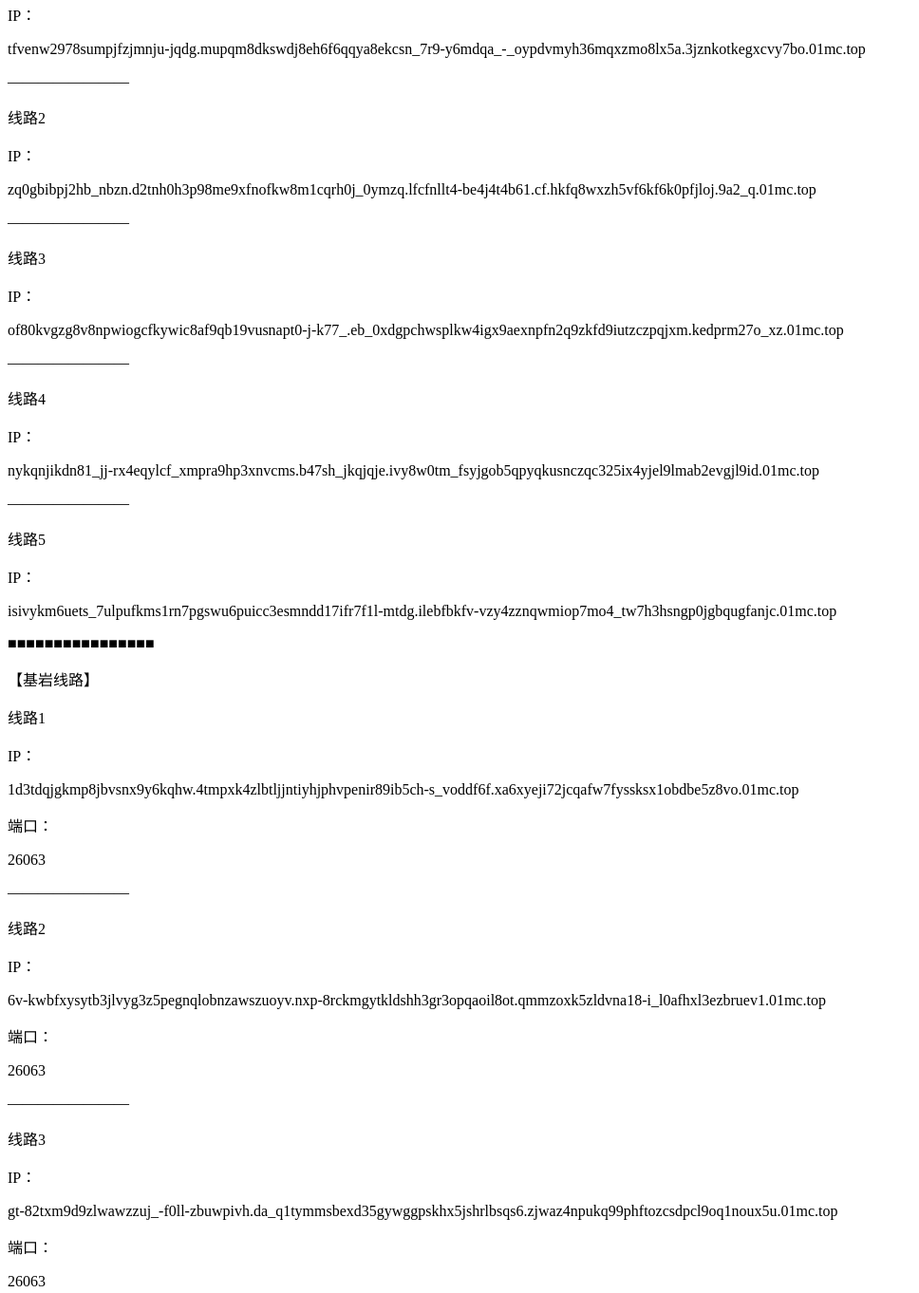
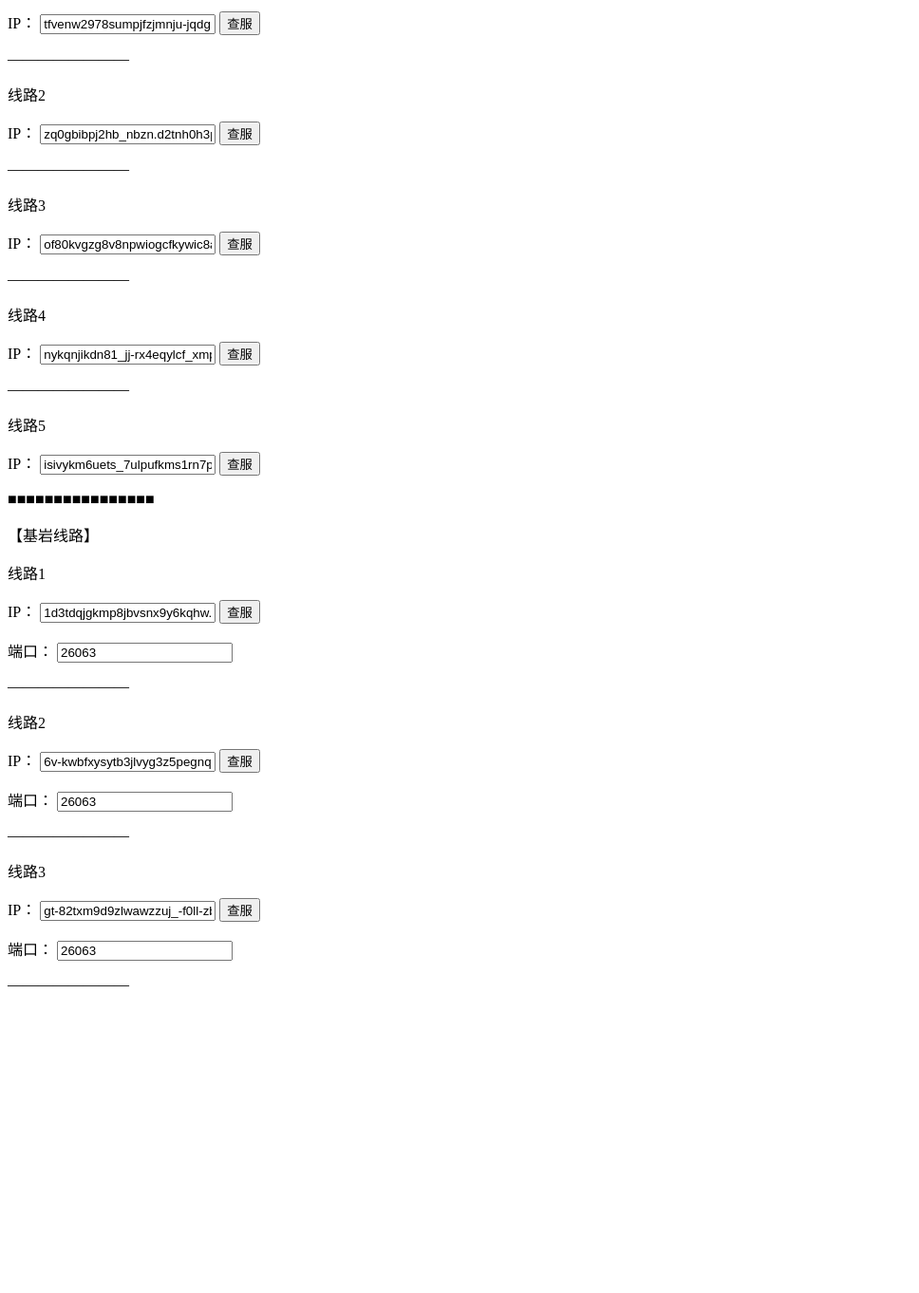
Before and after one commit to 239LAN/cxsjip, a plain HTML site: page index.html in a window 1280 px wide. Shown: the part 279-1641 px from the top of the page at 95% size, without its empty margins (0-968 px from the left). After the commit the page ends 1341 px from the top, so only its background shows below. Drawn offline with Linux system fonts and the light colour scheme.

Commit message:
Update index.html

```diff
--- a/index.html
+++ b/index.html
@@ -1,45 +1,62 @@
-<p>2区因双端互通原因网络质量较差，<p>
+<!DOCTYPE html>
+<html>
+<head>
+<meta charset="utf-8">
+<title>创想世界IP查询</title>
+</head>
+<body>
+<p>1区因双端互通原因网络质量较差，<p>
 <p>（说人话就是Java和基岩用一个通道，挤！）<p>
 <p>因此新增5条Java加速线路和3条基岩加速线路。<p>
 <p>请自选延时低的线路！！！<p>
 <p>■■■■■■■■■■■■■■■■<p>
 <p>【Java线路】<p>
 <p>线路1<p>
-<p>IP：<p>
-<p>tfvenw2978sumpjfzjmnju-jqdg.mupqm8dkswdj8eh6f6qqya8ekcsn_7r9-y6mdqa_-_oypdvmyh36mqxzmo8lx5a.3jznkotkegxcvy7bo.01mc.top<p>
+<p>IP：
+<input type="text" value="tfvenw2978sumpjfzjmnju-jqdg.mupqm8dkswdj8eh6f6qqya8ekcsn_7r9-y6mdqa_-_oypdvmyh36mqxzmo8lx5a.3jznkotkegxcvy7bo.01mc.top" readonly id="textAreas"/>
+<a href=https://mcsrvstat.us/server/tfvenw2978sumpjfzjmnju-jqdg.mupqm8dkswdj8eh6f6qqya8ekcsn_7r9-y6mdqa_-_oypdvmyh36mqxzmo8lx5a.3jznkotkegxcvy7bo.01mc.top><button>查服</button></a>
 <p>————————<p>
 <p>线路2
 <p>IP：
-<p>zq0gbibpj2hb_nbzn.d2tnh0h3p98me9xfnofkw8m1cqrh0j_0ymzq.lfcfnllt4-be4j4t4b61.cf.hkfq8wxzh5vf6kf6k0pfjloj.9a2_q.01mc.top<p>
+<input type="text" value="zq0gbibpj2hb_nbzn.d2tnh0h3p98me9xfnofkw8m1cqrh0j_0ymzq.lfcfnllt4-be4j4t4b61.cf.hkfq8wxzh5vf6kf6k0pfjloj.9a2_q.01mc.top" readonly id="textAreas"/>
+<a href=https://mcsrvstat.us/server/zq0gbibpj2hb_nbzn.d2tnh0h3p98me9xfnofkw8m1cqrh0j_0ymzq.lfcfnllt4-be4j4t4b61.cf.hkfq8wxzh5vf6kf6k0pfjloj.9a2_q.01mc.top><button>查服</button></a>
 <p>————————
 <p>线路3
 <p>IP：
-<p>of80kvgzg8v8npwiogcfkywic8af9qb19vusnapt0-j-k77_.eb_0xdgpchwsplkw4igx9aexnpfn2q9zkfd9iutzczpqjxm.kedprm27o_xz.01mc.top<p>
+<input type="text" value="of80kvgzg8v8npwiogcfkywic8af9qb19vusnapt0-j-k77_.eb_0xdgpchwsplkw4igx9aexnpfn2q9zkfd9iutzczpqjxm.kedprm27o_xz.01mc.top" readonly id="textAreas"/>
+<a href=https://mcsrvstat.us/server/of80kvgzg8v8npwiogcfkywic8af9qb19vusnapt0-j-k77_.eb_0xdgpchwsplkw4igx9aexnpfn2q9zkfd9iutzczpqjxm.kedprm27o_xz.01mc.top><button>查服</button></a>
 <p>————————
 <p>线路4
 <p>IP：
-<p>nykqnjikdn81_jj-rx4eqylcf_xmpra9hp3xnvcms.b47sh_jkqjqje.ivy8w0tm_fsyjgob5qpyqkusnczqc325ix4yjel9lmab2evgjl9id.01mc.top<p>
+<input type="text" value="nykqnjikdn81_jj-rx4eqylcf_xmpra9hp3xnvcms.b47sh_jkqjqje.ivy8w0tm_fsyjgob5qpyqkusnczqc325ix4yjel9lmab2evgjl9id.01mc.top" readonly id="textAreas"/>
+<a href=https://mcsrvstat.us/server/nykqnjikdn81_jj-rx4eqylcf_xmpra9hp3xnvcms.b47sh_jkqjqje.ivy8w0tm_fsyjgob5qpyqkusnczqc325ix4yjel9lmab2evgjl9id.01mc.top><button>查服</button></a>
 <p>————————
 <p>线路5
 <p>IP：
-<p>isivykm6uets_7ulpufkms1rn7pgswu6puicc3esmndd17ifr7f1l-mtdg.ilebfbkfv-vzy4zznqwmiop7mo4_tw7h3hsngp0jgbqugfanjc.01mc.top<p>
+<input type="text" value="isivykm6uets_7ulpufkms1rn7pgswu6puicc3esmndd17ifr7f1l-mtdg.ilebfbkfv-vzy4zznqwmiop7mo4_tw7h3hsngp0jgbqugfanjc.01mc.top" readonly id="textAreas"/>
+<a href=https://mcsrvstat.us/server/isivykm6uets_7ulpufkms1rn7pgswu6puicc3esmndd17ifr7f1l-mtdg.ilebfbkfv-vzy4zznqwmiop7mo4_tw7h3hsngp0jgbqugfanjc.01mc.top><button>查服</button></a>
 <p>■■■■■■■■■■■■■■■■
 <p>【基岩线路】
 <p>线路1
 <p>IP：
-<p>1d3tdqjgkmp8jbvsnx9y6kqhw.4tmpxk4zlbtljjntiyhjphvpenir89ib5ch-s_voddf6f.xa6xyeji72jcqafw7fyssksx1obdbe5z8vo.01mc.top<p>
+<input type="text" value="1d3tdqjgkmp8jbvsnx9y6kqhw.4tmpxk4zlbtljjntiyhjphvpenir89ib5ch-s_voddf6f.xa6xyeji72jcqafw7fyssksx1obdbe5z8vo.01mc.top" readonly id="textAreas"/>
+<a href=https://mcsrvstat.us/bedrock/1d3tdqjgkmp8jbvsnx9y6kqhw.4tmpxk4zlbtljjntiyhjphvpenir89ib5ch-s_voddf6f.xa6xyeji72jcqafw7fyssksx1obdbe5z8vo.01mc.top><button>查服</button></a>
 <p>端口：
-<p>26063
+<input type="text" value="26063" readonly id="textAreas"/>
 <p>————————
 <p>线路2
 <p>IP：
-<p>6v-kwbfxysytb3jlvyg3z5pegnqlobnzawszuoyv.nxp-8rckmgytkldshh3gr3opqaoil8ot.qmmzoxk5zldvna18-i_l0afhxl3ezbruev1.01mc.top<p>
-<p>端口：<p>
-<p>26063<p>
+<input type="text" value="6v-kwbfxysytb3jlvyg3z5pegnqlobnzawszuoyv.nxp-8rckmgytkldshh3gr3opqaoil8ot.qmmzoxk5zldvna18-i_l0afhxl3ezbruev1.01mc.top" readonly id="textAreas"/>
+<a href=https://mcsrvstat.us/bedrock/6v-kwbfxysytb3jlvyg3z5pegnqlobnzawszuoyv.nxp-8rckmgytkldshh3gr3opqaoil8ot.qmmzoxk5zldvna18-i_l0afhxl3ezbruev1.01mc.top><button>查服</button></a>
+<p>端口：
+<input type="text" value="26063" readonly id="textAreas"/>
 <p>————————<p>
 <p>线路3<p>
-<p>IP：<p>
-<p>gt-82txm9d9zlwawzzuj_-f0ll-zbuwpivh.da_q1tymmsbexd35gywggpskhx5jshrlbsqs6.zjwaz4npukq99phftozcsdpcl9oq1noux5u.01mc.top<p>
-<p>端口：<p>
-<p>26063<p>
+<p>IP：
+<input type="text" value="gt-82txm9d9zlwawzzuj_-f0ll-zbuwpivh.da_q1tymmsbexd35gywggpskhx5jshrlbsqs6.zjwaz4npukq99phftozcsdpcl9oq1noux5u.01mc.top" readonly id="textAreas"/>
+<a href=https://mcsrvstat.us/bedrock/gt-82txm9d9zlwawzzuj_-f0ll-zbuwpivh.da_q1tymmsbexd35gywggpskhx5jshrlbsqs6.zjwaz4npukq99phftozcsdpcl9oq1noux5u.01mc.top><button>查服</button></a>
+<p>端口：
+<input type="text" value="26063" readonly id="textAreas"/>
 <p>————————<p>
+</body>
+</html>
```
